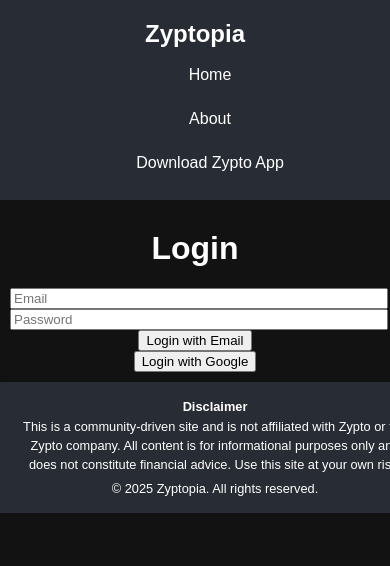
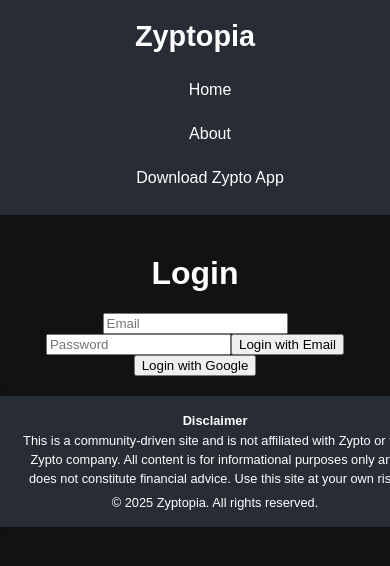
Before and after one commit to Zyptopia/Zyps, a React (Create React App) app: page /login in a window 390 px wide. Shown: the top 566 px of the page. Built offline with nearby package versions, Linux system fonts and the light colour scheme; no server answers.

Commit message:
Your commit message

```diff
--- a/src/components/Graph.js
+++ b/src/components/Graph.js
@@ -45,7 +45,7 @@ const Graph = ({ data }) => {
 
   return (
     <div>
-      <h1>Average Reward for 1,000,000 Tokens: {averageReward}</h1>
+      <h1>Average Reward per 1,000,000 Tokens: {averageReward}</h1>
       <Line data={chartData} />
     </div>
   );
--- a/src/styles/App.css
+++ b/src/styles/App.css
@@ -40,11 +40,12 @@ body {
     justify-content: space-between;
     align-items: center;
     width: 100%;
+    flex-wrap: wrap; /* Allow wrapping on smaller screens */
 }
 
 /* Logo styling */
 .logo {
-    font-size: 1.5rem;
+    font-size: 2rem;  /* Make the logo larger on desktop */
     font-weight: 600;
     margin: 0;
 }
@@ -94,6 +95,12 @@ body {
     .header-container {
         flex-direction: column;
         gap: 10px;
+        text-align: center; /* Center all header items on mobile */
+    }
+
+    .logo {
+        font-size: 1.8rem;  /* Slightly smaller logo on mobile */
+        margin-bottom: 10px; /* Add space between logo and menu */
     }
 
     .navigation {
@@ -164,21 +171,6 @@ select {
     color: #aaa;
 }
 
-/* Responsive Design */
-@media (max-width: 768px) {
-    .App {
-        padding: 10px;
-    }
-
-    select, input {
-        width: 100%; /* Ensure inputs and selects take full width */
-    }
-
-    .page-content {
-        padding: 10px;
-    }
-}
-
 /* Footer styling */
 .App-footer {
     background-color: #282c34;
```
